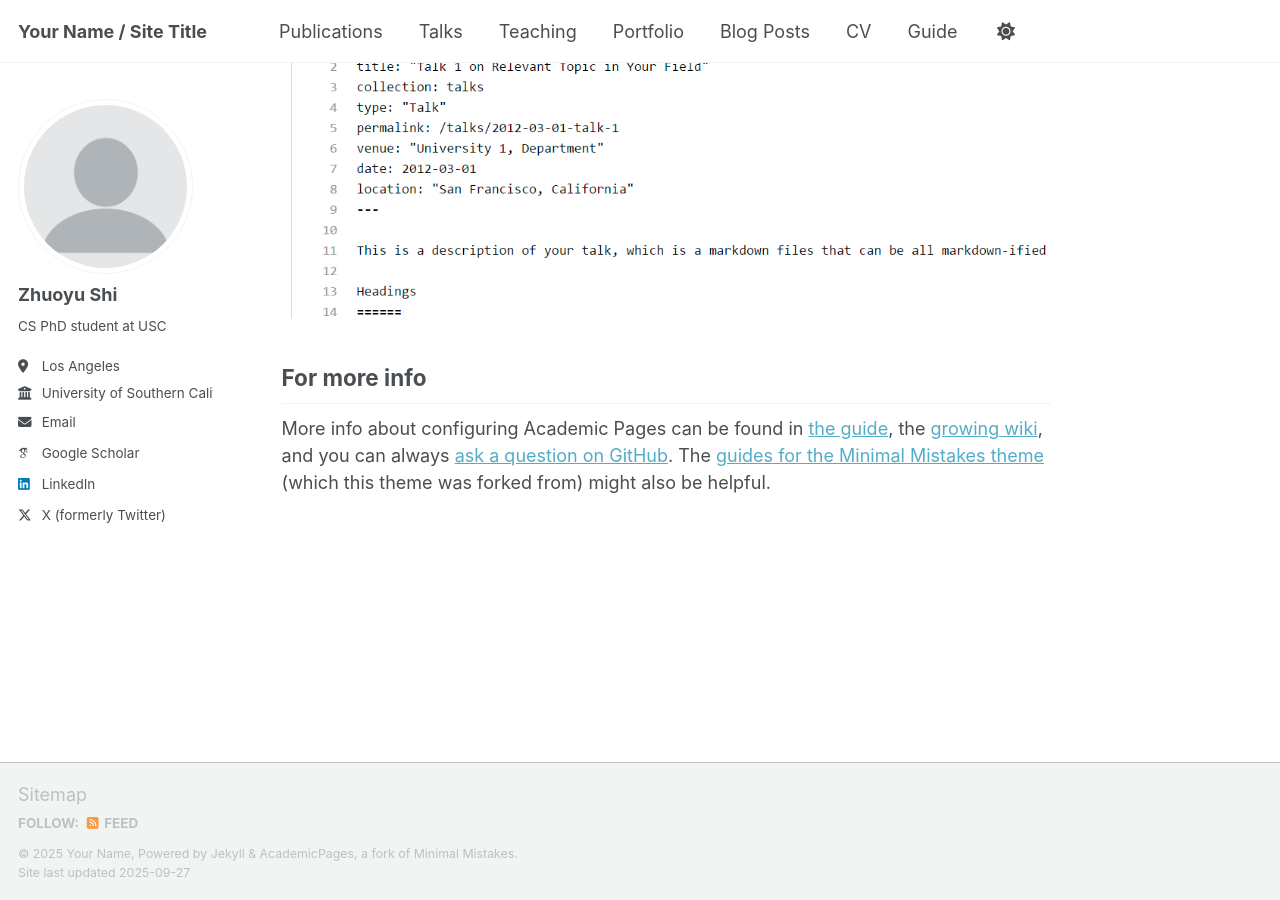
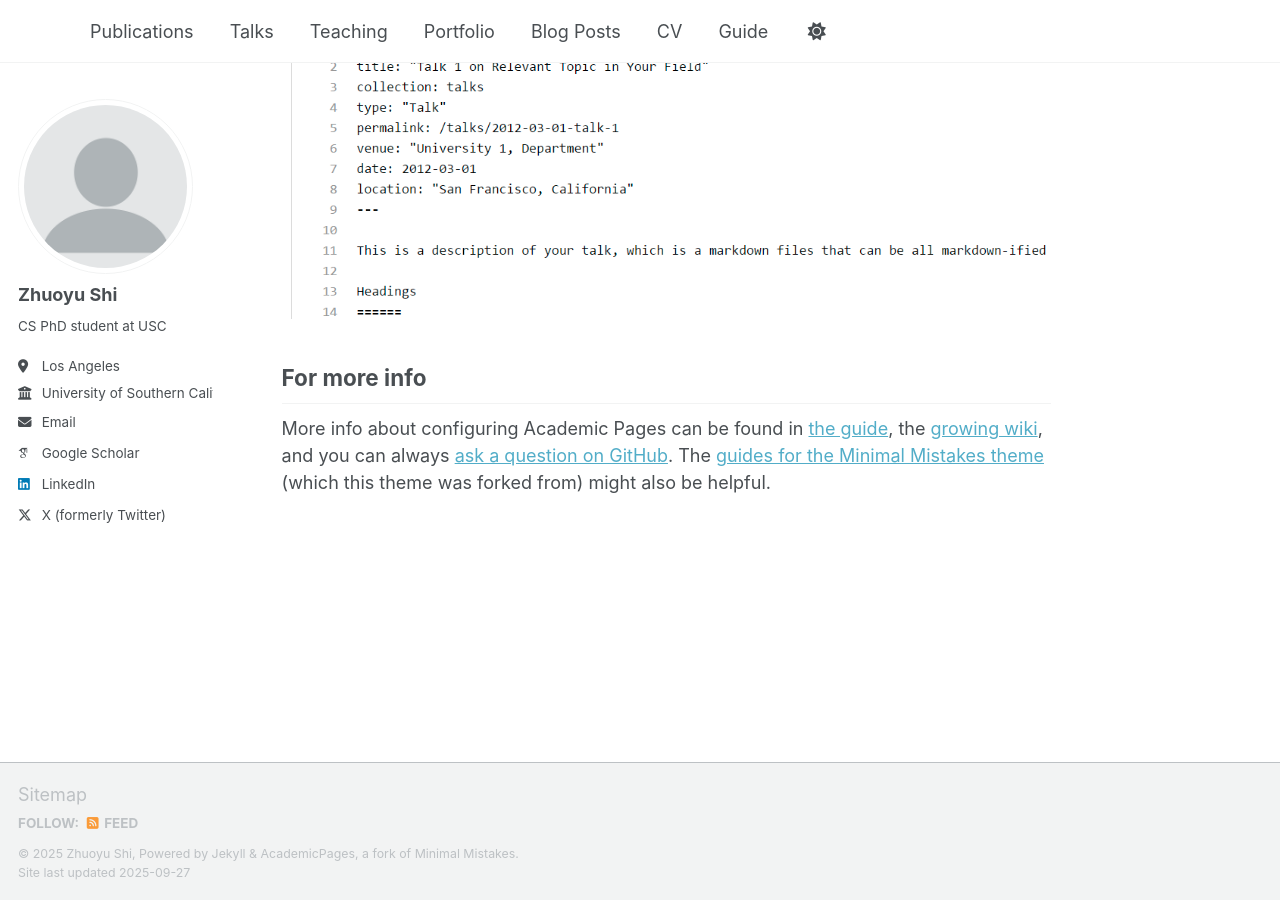
Before and after one commit to ZhuoyuShiii/zhuoyushiii.github.io, a Jekyll site: the page built from _pages/about.md, in a window 1280 px wide and 900 px high, scrolled down 2880 px. Built offline with Jekyll 4.4.1, drawn with Linux system fonts in a browser that asks for light colours; some web fonts are replaced; a script that is not in the unit is left out.

Commit message:
Update _config.yml

```diff
--- a/_config.yml
+++ b/_config.yml
@@ -9,14 +9,14 @@
 # Basic Site Settings
 locale                   : "en-US"
 site_theme               : "default" # Currently available options are "default", "air"
-title                    : "Your Name / Site Title"
+title                    : ""
 title_separator          : "-"
-name                     : &name "Your Name"
-description              : &description "Your Name's academic portfolio"   # Update this with a general description of your site, this is the default if not overridden by a page
-url                      : https://academicpages.github.io # The base hostname & protocol for your site e.g. "https://[your GitHub username].github.io",
+name                     : &name "Zhuoyu Shi"
+description              : &description "Zhuoyu Shi's Homepage"   # Update this with a general description of your site, this is the default if not overridden by a page
+url                      : https://zhuoyushiii.github.io # The base hostname & protocol for your site e.g. "https://[your GitHub username].github.io",
                                                            # or if you already have some other page hosted on Github then use "https://[your GitHub username].github.io/[Your Repo Name]"
 baseurl                  : "" # the subpath of your site, e.g. "/blog"
-repository               : "academicpages/academicpages.github.io"
+repository               : "zhuoyushiii.github.io"
 
 # Site Author - The following control what appear as part of the author content on the side bar.
 #               If a field is blank the icon and link will not appear, otherwise it will be shown.
```
